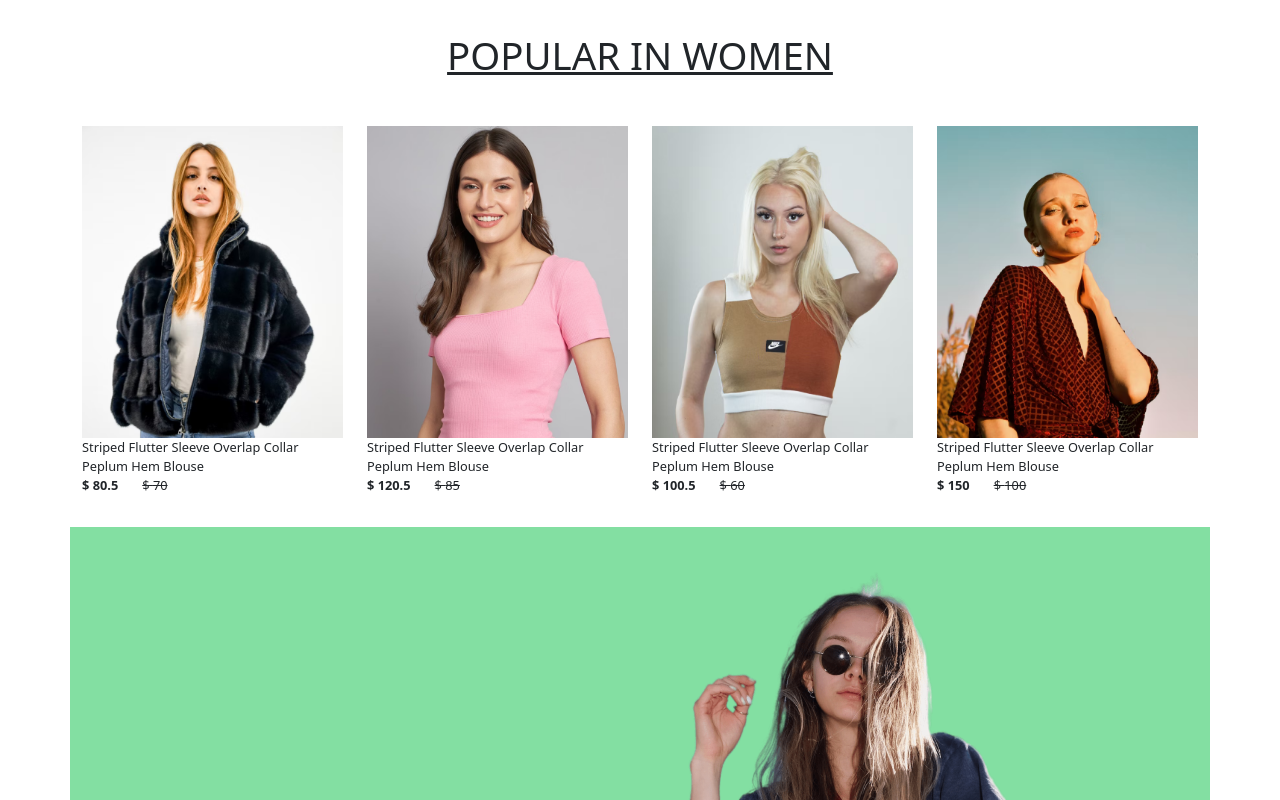
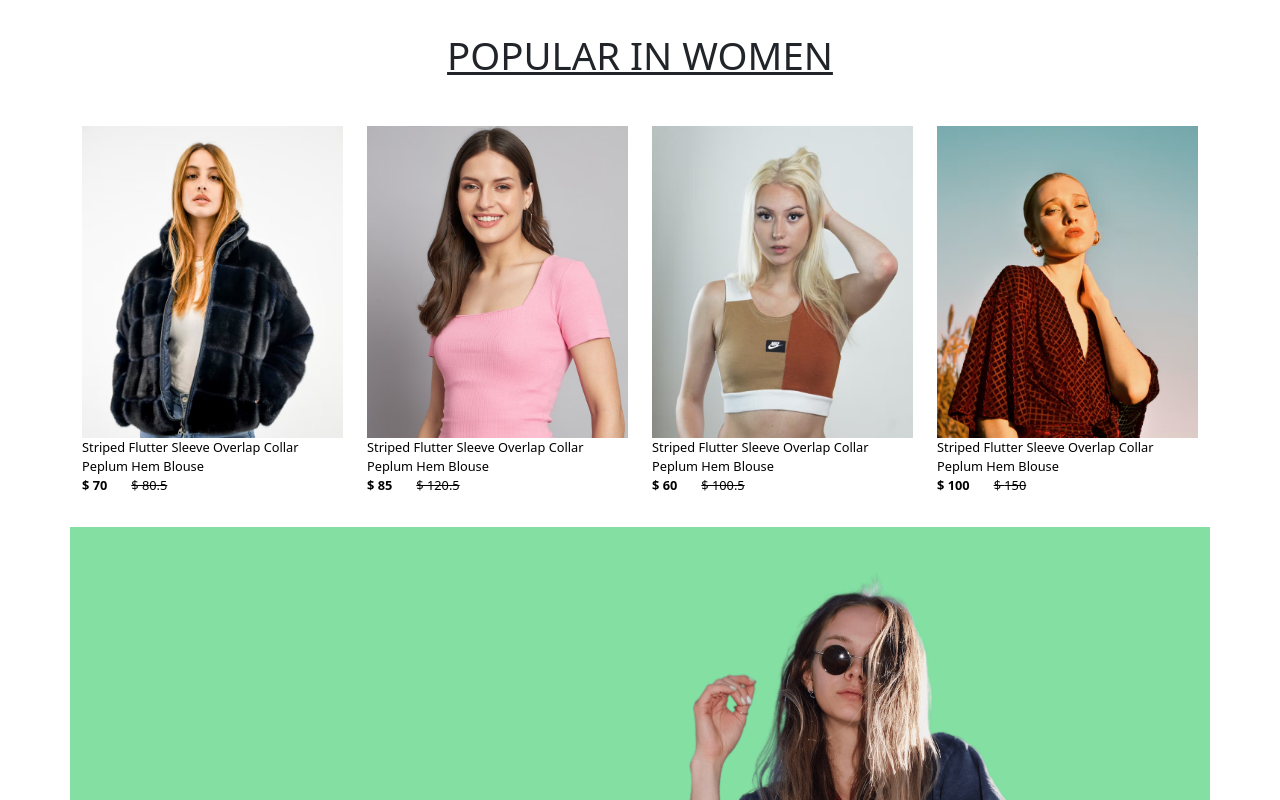
Before and after one commit to Faesalkhan/TrendyShop, a React (Create React App) app: page / in a window 1280 px wide. Shown: the part 660-1460 px from the top of the page. Built offline with nearby package versions, Linux system fonts and the light colour scheme.

Commit message:
updated prices and scroll to top

```diff
--- a/src/Components/Item.js
+++ b/src/Components/Item.js
@@ -1,19 +1,26 @@
 import React from "react";
+import { Link } from "react-router-dom";
 const Item = ({ item }) => {
   return (
     <div className="col-3">
+      <Link
+        to={`/product/${item.id}`}
+        className="text-decoration-none text-black "
+        onClick={window.scrollTo(0, 0)}
+      >
         <div className="d-flex flex-column item">
           <img src={item.image} alt="" className="img-fluid"></img>
           <p className="mb-0">{item.name}</p>
           <div className="d-flex justify-content-start">
             <p className="fw-bold text-nowrap old-prices me-4">
+              $ {item.new_price}
+            </p>
+            <p className="fw-light text-nowrap text-decoration-line-through">
               $ {item.old_price}
-          </p>
-          <p className="fw-light text-nowrap text-decoration-line-through  new-prices">
-            $ {item.new_price}
             </p>
           </div>
         </div>
+      </Link>
     </div>
   );
 };
```
Lines whose indentation alone changed are shown as unchanged.
